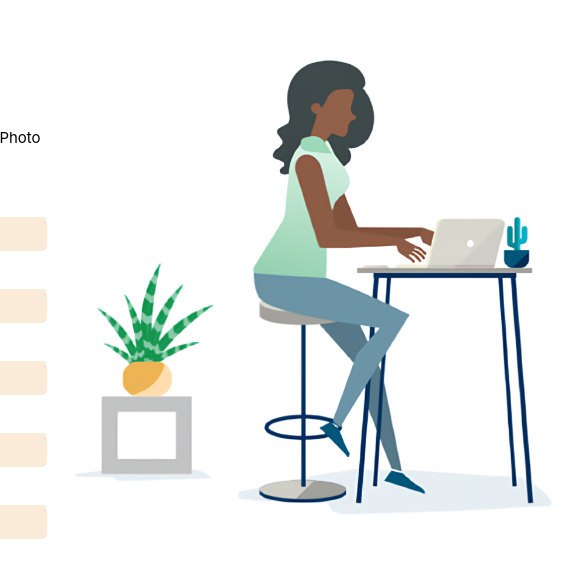
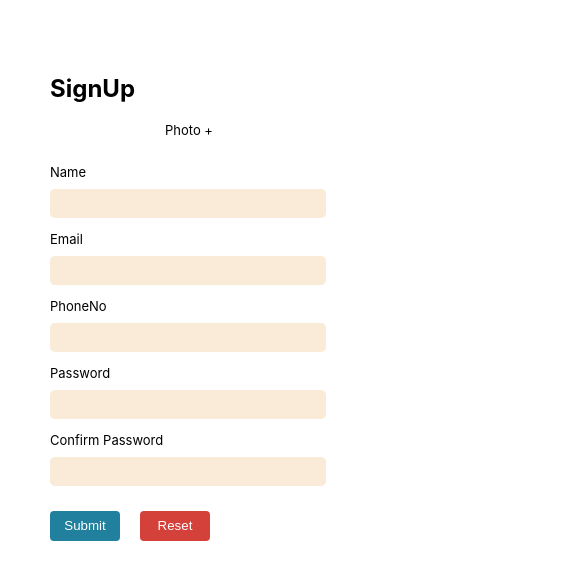
Before and after one commit to anjali-sim/React-Practical-7, a React (Vite) app: page / in a window 390 px wide. Shown: the part 123-702 px from the top of the page, 566 px wide, since content can reach past the window. Built offline with nearby package versions, Linux system fonts and the light colour scheme.

Commit message:
:iphone: Worked on Responsiveness and added the media queries

```diff
--- a/src/styled/FormWrapper.style.js
+++ b/src/styled/FormWrapper.style.js
@@ -4,6 +4,23 @@ import styled from "styled-components";
 const FormWrapper = styled.div`
   position: relative;
   width: 400px;
+
+  // Media Queries
+  @media (max-width: 750px) {
+    width: 370px;
+  }
+
+  @media (max-width: 700px) {
+    width: 320px;
+  }
+
+  @media (max-width: 650px) {
+    width: 300px;
+  }
+
+  @media (max-width: 600px) {
+    width: 270px;
+  }
 `;
 
 export default FormWrapper;
--- a/src/styled/HeaderStyle.style.js
+++ b/src/styled/HeaderStyle.style.js
@@ -2,8 +2,29 @@ import styled from "styled-components";
 
 // Style for the heading
 const HeaderStyle = styled.h1`
-  font-size: 3rem;
+  font-size: 45px;
   font-weight: bold;
+
+  // Media Queries
+  @media (max-width: 950px) {
+    font-size: 40px;
+  }
+
+  @media (max-width: 850px) {
+    font-size: 35px;
+  }
+
+  @media (max-width: 800px) {
+    font-size: 30px;
+  }
+
+  @media (max-width: 700px) {
+    font-size: 26px;
+  }
+
+  @media (max-width: 600px) {
+    font-size: 24px;
+  }
 `;
 
 export default HeaderStyle;
--- a/src/styled/ImageStyle.style.js
+++ b/src/styled/ImageStyle.style.js
@@ -4,6 +4,36 @@ import styled from "styled-components";
 const ImageStyle = styled.img`
   width: 500px;
   height: 500px;
+
+  // Media Queries
+  @media (max-width: 950px) {
+    width: 400px;
+    height: 400px;
+  }
+
+  @media (max-width: 850px) {
+    width: 350px;
+    height: 350px;
+  }
+
+  @media (max-width: 800px) {
+    width: 300px;
+    height: 300px;
+  }
+
+  @media (max-width: 700px) {
+    width: 270px;
+    height: 270px;
+  }
+
+  @media (max-width: 600px) {
+    width: 200px;
+    height: 200px;
+  }
+
+  @media (max-width: 500px) {
+    display: none;
+  }
 `;
 
 export default ImageStyle;
--- a/src/styled/ImageWrapper.style.js
+++ b/src/styled/ImageWrapper.style.js
@@ -3,6 +3,11 @@ import styled from "styled-components";
 // Style for the wrapping the image in a division
 const ImageWrapper = styled.div`
   margin-left: 25px;
+
+  // Media Queries
+  @media (max-width: 850px) {
+    margin-left: 20px;
+  }
 `;
 
 export default ImageWrapper;
--- a/src/styled/InputStyle.style.js
+++ b/src/styled/InputStyle.style.js
@@ -16,7 +16,13 @@ const InputStyle = styled.input.attrs()`
   text-align: left;
 
   &:focus {
-    outline-color:#9F8170;
+    outline-color: #9f8170;
+  }
+
+  // Media Queries
+  @media (max-width: 600px) {
+    height: 25px;
+  }
 `;
 
 export default InputStyle;
--- a/src/styled/LabelPhotoStyle.style.js
+++ b/src/styled/LabelPhotoStyle.style.js
@@ -2,9 +2,19 @@ import styled from "styled-components";
 
 // Style for the label of the photo
 const LabelPhotoStyle = styled.label`
-font-size: 15px;
-color: black;
-margin-left: 175px;
+  font-size: 15px;
+  color: black;
+  margin-left: 175px;
+
+  // Media Queries
+  @media (max-width: 700px) {
+    margin-left: 140px;
+  }
+
+  @media (max-width: 600px) {
+    font-size: 13px;
+    margin-left: 115px;
+  }
 `;
 
 export default LabelPhotoStyle;
--- a/src/styled/LabelStyle.style.js
+++ b/src/styled/LabelStyle.style.js
@@ -4,6 +4,11 @@ import styled from "styled-components";
 const LabelStyle = styled.label`
   font-size: 15px;
   color: black;
+
+  // Media Queries
+  @media (max-width: 600px) {
+    font-size: 13px;
+  }
 `;
 
 export default LabelStyle;
```
